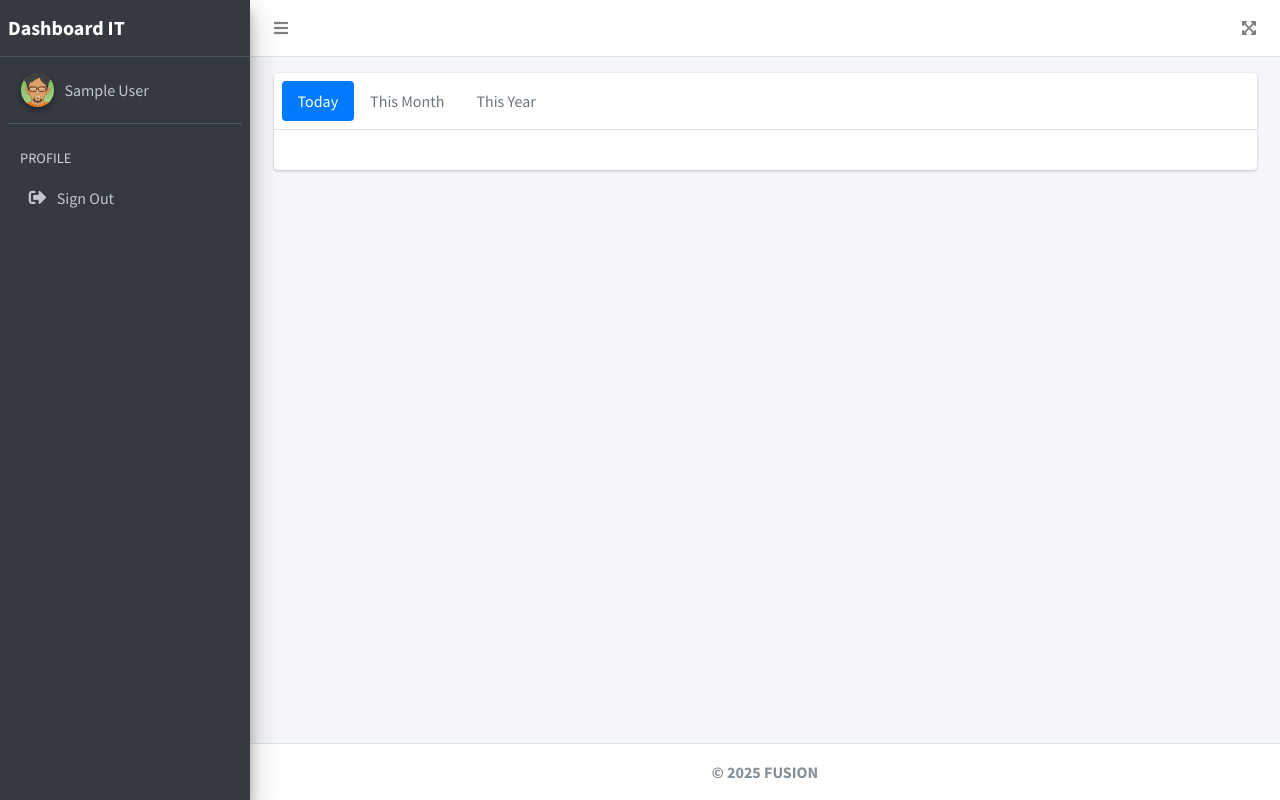
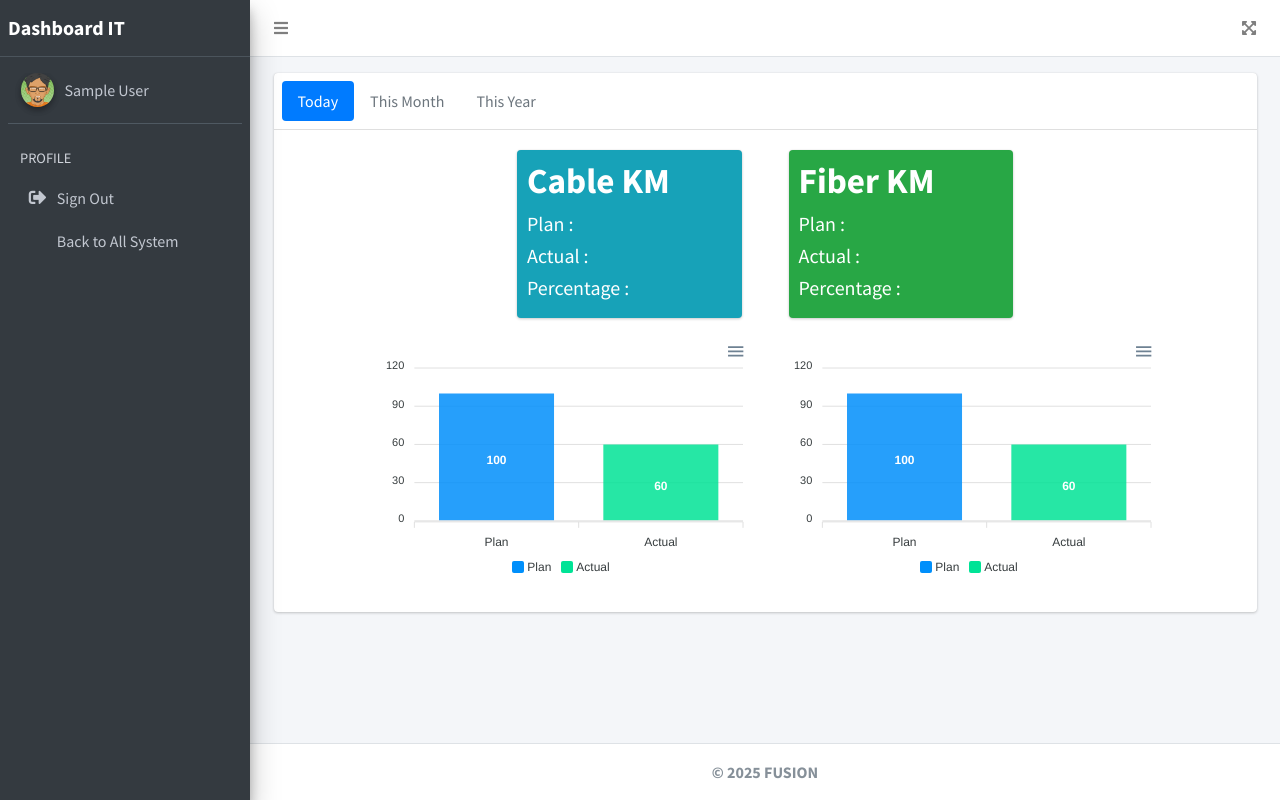
Before and after one commit to hexaludira/fusion, a CodeIgniter app: page /fusion/mes_cable/mc_main_dashboard in a window 1280 px wide. Run offline with CodeIgniter, Linux system fonts and the light colour scheme; the visitor is signed in with stand-in values (Sample User, id 1); data that the repository does not hold is empty; some libraries are stand-ins or nearby versions.

Commit message:
finish cable main dashboard

```diff
--- a/application/controllers/All_system.php
+++ b/application/controllers/All_system.php
@@ -29,4 +29,8 @@ class All_system extends CI_Controller {
         $data['content'] = 'about';
         $this->load->view('template/main', $data);
     }
+
+    public function back_allsystem(){
+        $this->index();
+    }
 }
--- a/application/views/mes_cable/main_dashboard.php
+++ b/application/views/mes_cable/main_dashboard.php
@@ -17,15 +17,15 @@
 				</div>
 				<div class="card-body">
 					<div class="tab-content">
-						<div class="tab-pane" id="today">
+						<div class="active tab-pane" id="today">
 							<div class="row justify-content-center">
 								<div class="col-lg-3 mx-3">
 									<div class="small-box bg-info">
 										<div class="inner">
 											<h3>Cable KM</h3>
-											<p>Plan : </p>
-											<p>Actual : </p>
-											<p>Percentage : </p>
+											<h5>Plan : </h5>
+											<h5>Actual : </h5>
+											<h5>Percentage : </h5>
 										</div>
 									</div>
 								</div>
@@ -33,20 +33,24 @@
 									<div class="small-box bg-success">
 										<div class="inner">
 											<h3>Fiber KM</h3>
-											<p>Plan : </p>
-											<p>Actual : </p>
-											<p>Percentage : </p>
+											<h5>Plan : </h5>
+											<h5>Actual : </h5>
+											<h5>Percentage : </h5>
 										</div>
 									</div>
 								</div>
 							</div>
 							<!-- Column Graph -->
 							 <div class="row justify-content-center">
-								<div class="col-lg-4 mx-3">
-									graph1
+								<div class="col-md-5 mx-1">
+									<div id="chart1">
+
+									</div>
 								</div>
-								<div class="col-lg-4 mx-3">
-									graph2
+								<div class="col-md-5 mx-1">
+									<div id="chart2">
+
+									</div>
 								</div>
 							 </div>
 						</div>
@@ -66,3 +70,28 @@
 
 
 </div>
+<script>
+    var options = {
+  chart: {
+    type: 'bar'
+  },
+  series: [{
+    name: 'qty',
+    data: [100,60]
+  }],
+  xaxis: {
+    categories: ['Plan','Actual']
+  },
+	plotOptions: {
+		bar: {
+			distributed: true
+		}
+	}
+}
+
+var chart2 = new ApexCharts(document.querySelector("#chart2"), options);
+var chart1 = new ApexCharts(document.querySelector("#chart1"), options);
+
+chart1.render();
+chart2.render();
+</script>
--- a/application/views/template/sidebar.php
+++ b/application/views/template/sidebar.php
@@ -52,6 +52,12 @@
             <p>Sign Out</p>
           </a>
         </li>
+        <li class="nav-item">
+          <a href="<?= base_url('all_system/back_allsystem') ?>" class="nav-link">
+            <i class="nav-icon fas fa-left-long"></i>
+            <p>Back to All System</p>
+          </a>
+        </li>
       </ul>
     </nav>
   </div>
```
Also changed, not shown: application/controllers/mes_cable/MC_plan_input.php (added, +27 -0 lines).
